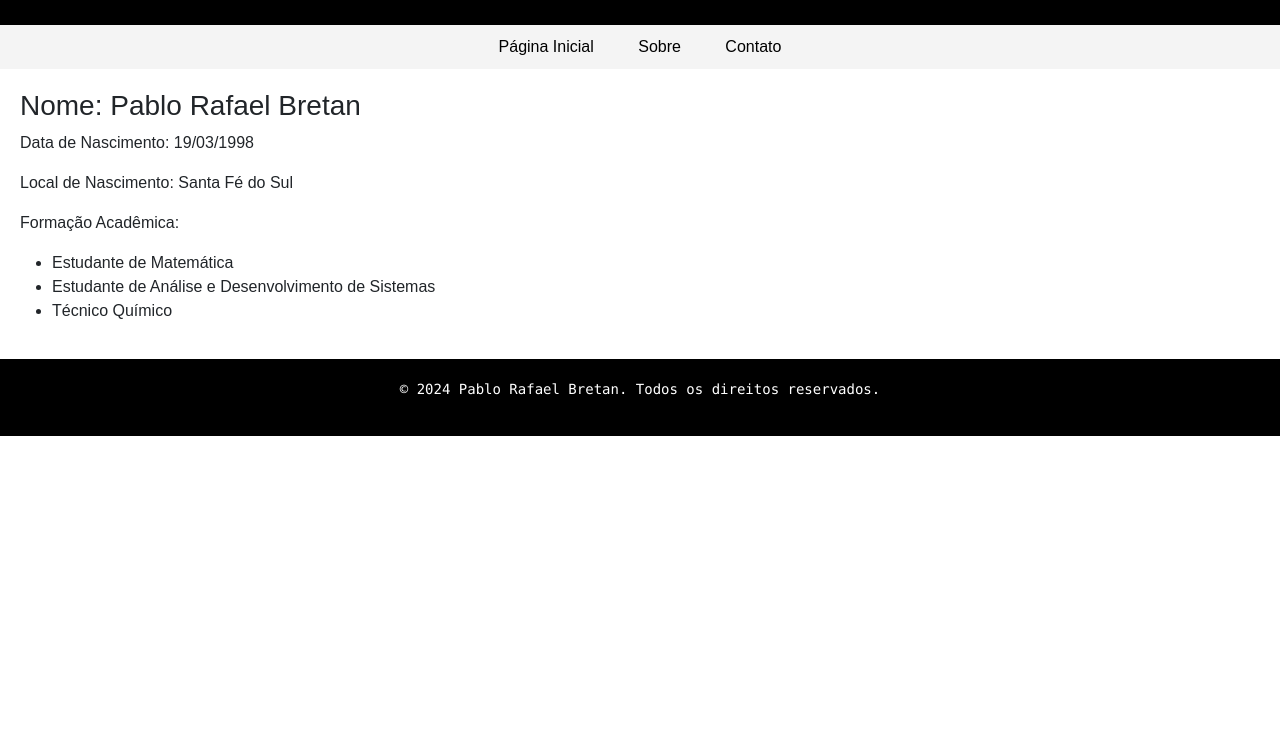
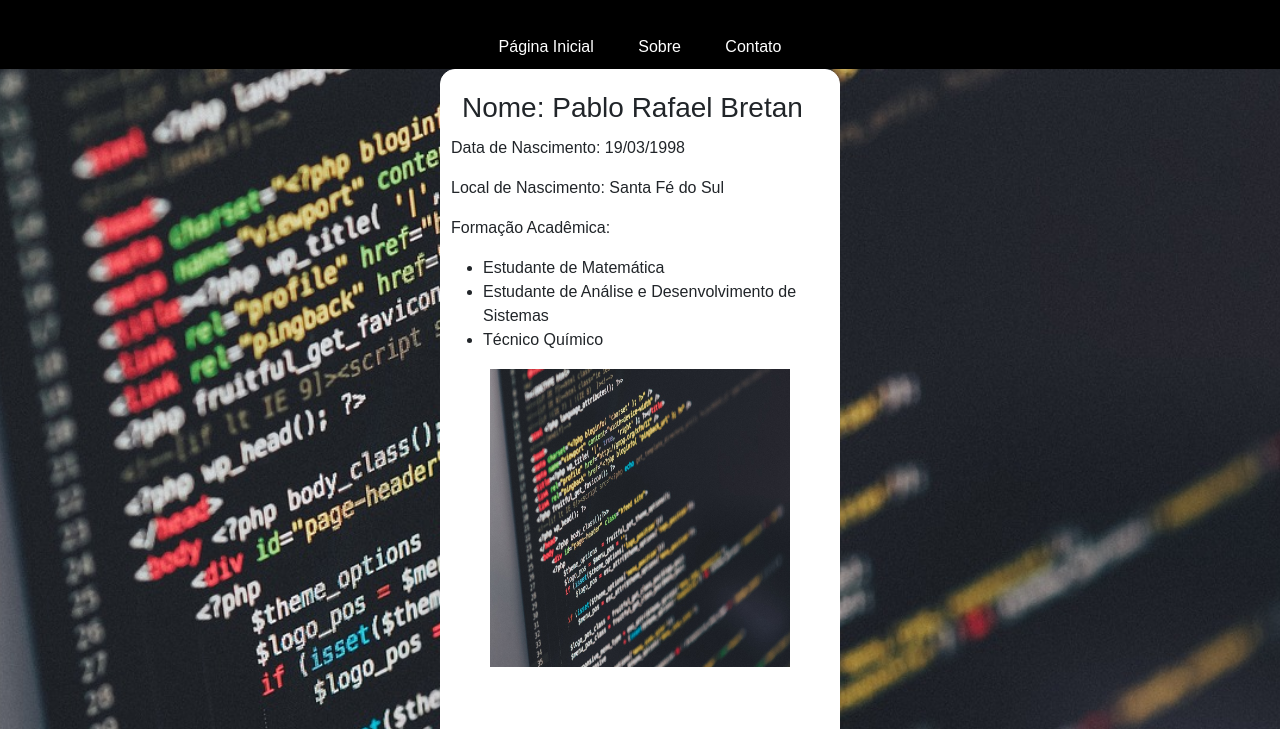
Before and after one commit to PABLOBRETAN/meu-site, a website: page index.html in a window 1280 px wide. Shown: the part 71-800 px from the top of the page. Drawn offline with nearby package versions, Linux system fonts and the light colour scheme.

Commit message:
atualizei

```diff
--- a/index.html
+++ b/index.html
@@ -11,6 +11,9 @@
       font-family: Arial, sans-serif;
       margin: 0;
       padding: 0;
+      background-image: url(imagens/code-1839406_1280.jpg);
+      background-position: center center;
+      background-size: cover;
 
 
     }
@@ -23,7 +26,7 @@
     }
 
     nav {
-      background-color: #f4f4f4;
+      background-color: black;
       padding: 10px;
     }
 
@@ -37,11 +40,12 @@
     nav ul li {
       display: inline-block;
 
+
     }
 
     nav ul li a {
       text-decoration: none;
-      color: #000000;
+      color: #ffffff;
       padding: 10px 20px;
     }
 
@@ -50,13 +54,14 @@
       color: #000000;
     }
 
-    main.quadrado {
-
-      padding: 20px;
-
-    }
-    main#q1 {
-      background-color: ;
+    main {
+      height: 100vh;
+     background-color: white;
+     max-width: 400px;
+     padding: 10px;
+     margin: auto;
+     border: 1px solid rgb(255, 255, 255);
+     border-radius: 15px;
 
 
     }
@@ -69,6 +74,24 @@
 
 
     }
+    h3 {
+
+     background-color: white;
+     max-width: 400px;
+     padding: 10px;
+     margin: auto;
+     border: 1px solid rgb(255, 255, 255);
+     border-radius: 15px;
+
+
+    }
+    main#main2 {
+      height: 300px;
+      background-image: url(imagens/code-1839406_1280.jpg);
+      background-size: 300px 300px;
+      background-repeat: no-repeat;
+      background-position: top;
+    }
 
 
   </style>
@@ -79,14 +102,14 @@
   </header>
 
   <nav>
-    <ul>
+    <ul >
       <li><a href="index.html">Página Inicial</a></li>
       <li><a href="sobre.html">Sobre</a></li>
       <li><a href="contato.html">Contato</a></li>
     </ul>
   </nav>
 
-  <main class="quadrado" id="q1">
+  <main>
     <h3>Nome: Pablo Rafael Bretan</h3>
 
 <p>
@@ -103,6 +126,10 @@
   <li>Técnico Químico</li>
  </ul>
 
+  <main id="main2">
+
+  </main>
+
   </main>
 
   <footer>
```
